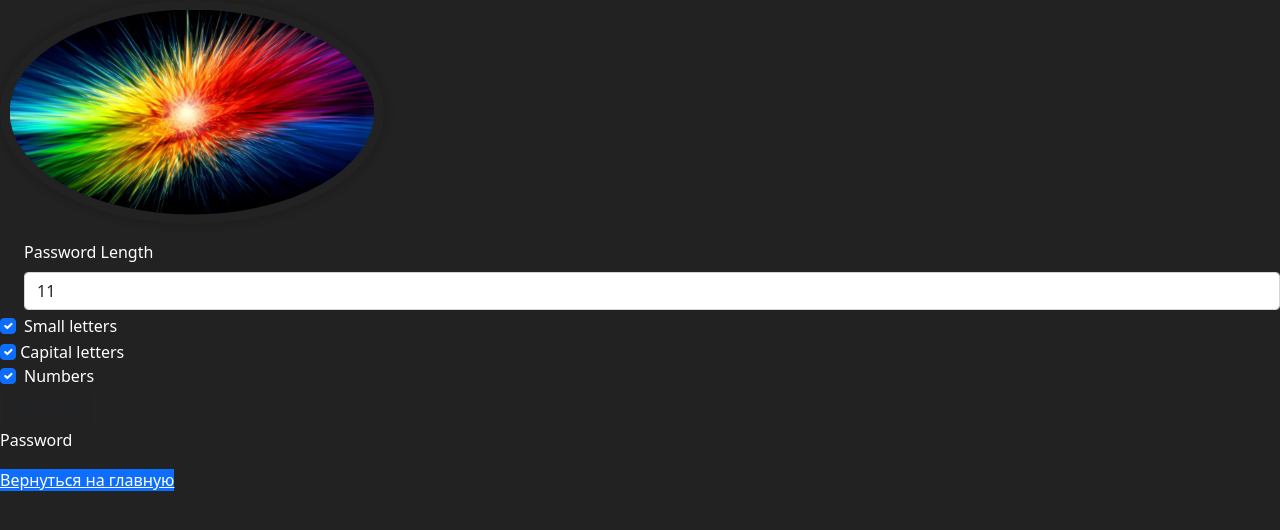
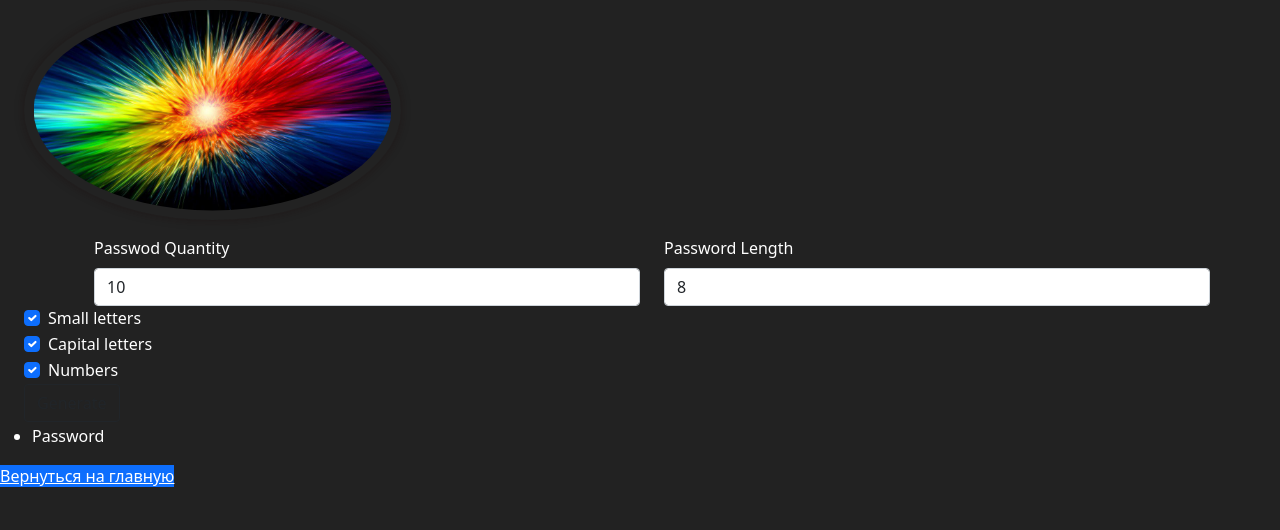
Before and after one commit to Berkashw/Passwordgenerator, a website with bundled scripts: page passwordgenerator.html in a window 1280 px wide. Built offline with nearby package versions, Linux system fonts and the light colour scheme.

Commit message:
List of passwords

```diff
--- a/js/main.js
+++ b/js/main.js
@@ -5,13 +5,16 @@ const smallLetersCheck = document.getElementById("smallLettersCheck")
 const capitalLettersCheck = document.getElementById("capitalLettersCheck")
 const numberLettersCheck = document.getElementById("numberLettersCheck")
 const stringLength = document.getElementById("stringLength")
-
+const quantity = document.getElementById("quantity")
 generateButton.onclick = () => {
+	resultField.innerHTML = ""
+	for (let i = 0; i < quantity.value; i++) {
 		const randomString = getRandomString(
 			stringLength.value,
 			smallLetersCheck.checked,
 			capitalLettersCheck.checked,
 			numberLettersCheck.checked
 		)
-	resultField.innerText = randomString
+		resultField.innerHTML += `<li>${randomString} </li>`
 	}
+}
--- a/passwordgenerator.html
+++ b/passwordgenerator.html
@@ -11,22 +11,28 @@
 </head>
 </head>
 <body>
-  <div class="">
+  <div class="form-check">
     <img src="img/2.jpg" alt="second page" class="rounded-img">
-    <div class="form-check">
-      <div class="mb-1">
-      <label for="formGroupExampleInput" class="form-label">Password Length</label>
-      <input type="text" class="form-control" id="stringLength" placeholder="password length" value =11>
+    <div class="container">
+      <div class="row">
+        <div class="col -14">
+          <label for="formGroupInput" class="form-label">Passwod Quantity</label>
+          <input type="text" class="form-control" id="quantity" placeholder="Passwords quantity" value =10>
+        </div>
+        <div class="col">
+          <label for="formInput" class="form-label">Password Length</label>
+          <input type="text" class="form-control" id="stringLength" placeholder="password length" value =8>
+        </div>
       </div>
-      <input class="form-check-input" type="checkbox" value="" id="smallLettersCheck" checked>
-      <label class="form-check-label" for="smallLettersCheck">
-        Small letters
-      </label>
     </div>
+  <div class="form-check" >
+    <label class="form-check-label" for="smallLettersCheck">Small letters</label>
+    <input class="form-check-input" type="checkbox" value="" id="smallLettersCheck" checked>
+  </div>
+  <div class="form-check" >
     <input class="form-check-input" type="checkbox" value="" id="capitalLettersCheck" checked>
-    <label class="form-check-label" for="capitalLettersCheck">
-      Capital letters
-    </label>
+    <label class="form-check-label" for="capitalLettersCheck">Capital letters</label>
+  </div>
     <div class="form-check" >
       <input class="form-check-input" type="checkbox" value="" id="numberLettersCheck" checked>
       <label class="form-check-label" for="numberLettersCheck">
@@ -37,7 +43,12 @@
       Generate
     </button>
   </div>
-  <p id = "resultField"> Password</p>
+  <div class="form-label" >
+    <ul id = "resultField">
+    <li> Password</li>
+    </ul>
+  </div>
+  </div>
   <a href="index.html" class="btn-primary">Вернуться на главную</a>
 </body>
 </html>
```
Lines whose indentation alone changed are shown as unchanged.
